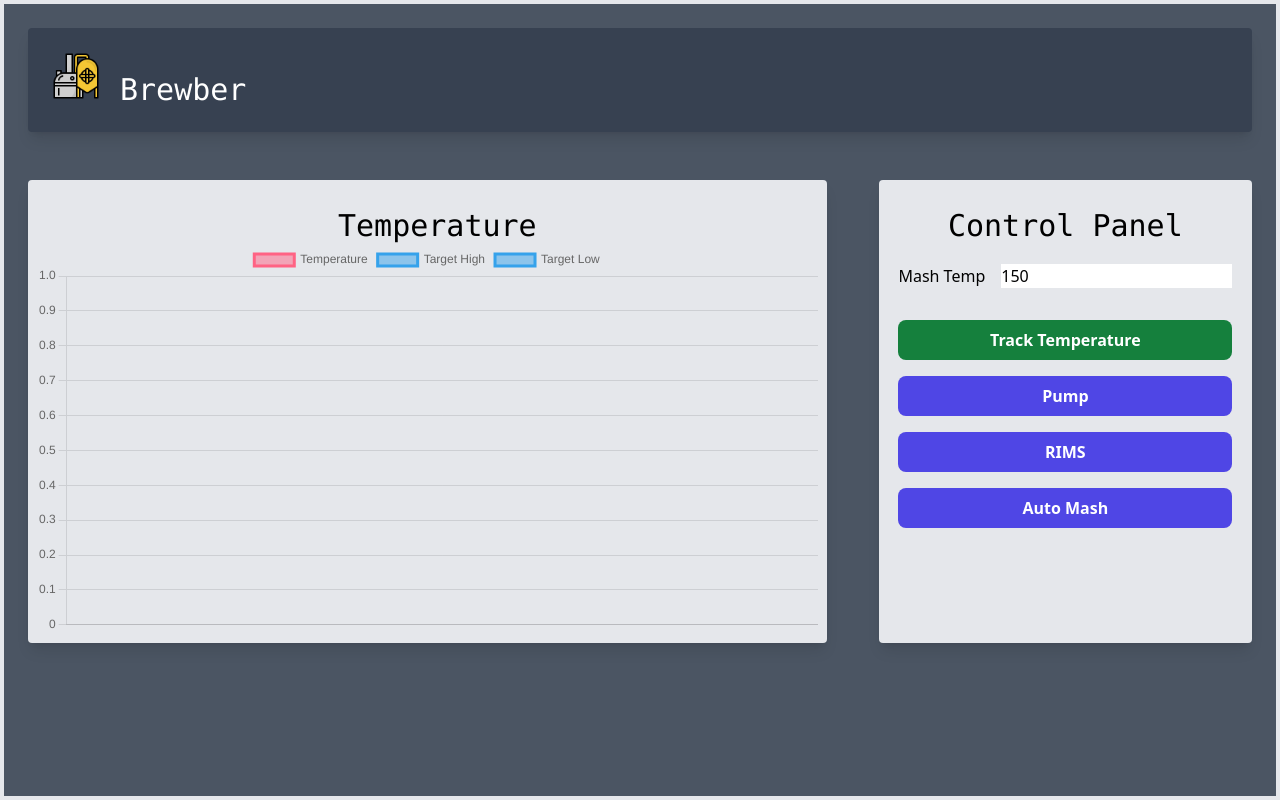
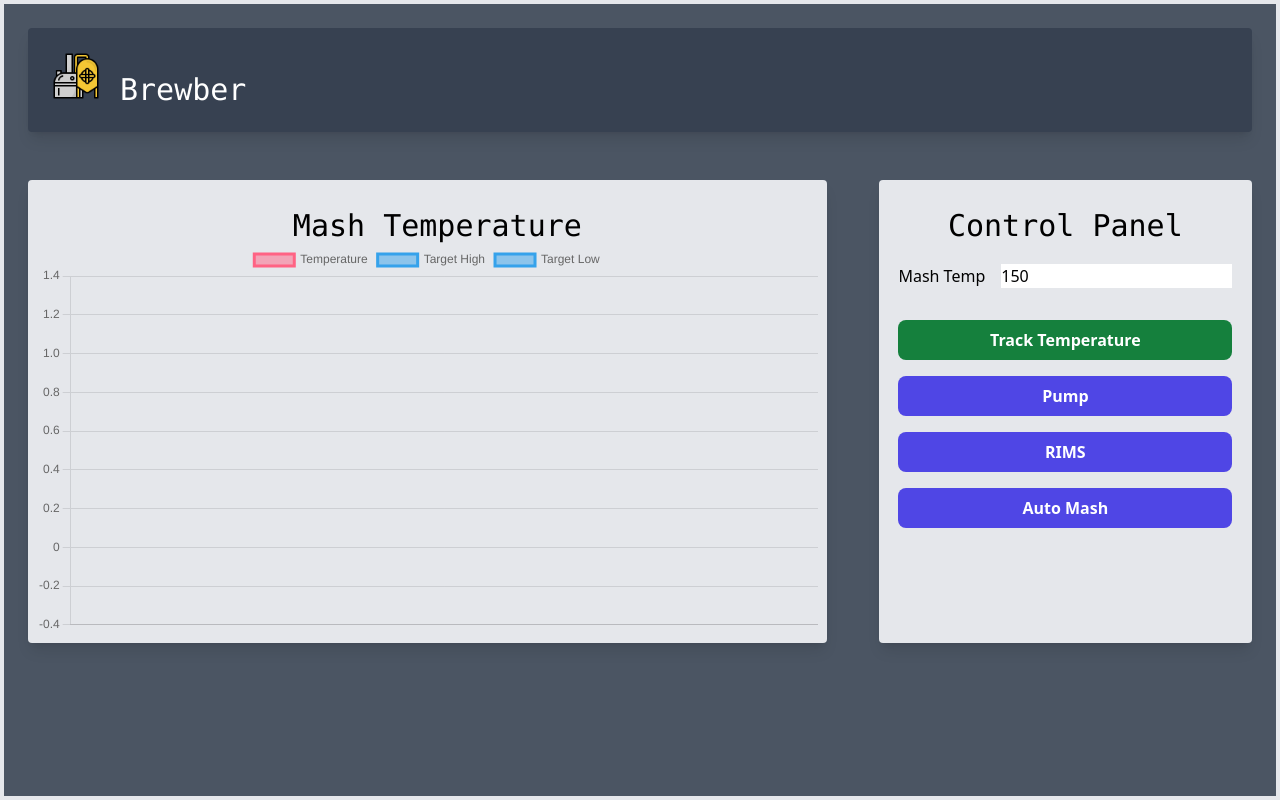
Before and after one commit to chad-helbling/brewber-react, a React (Create React App) app in the folder client/: page / in a window 1280 px wide. Built offline with nearby package versions, Linux system fonts and the light colour scheme; no server answers.

Commit message:
[CHORE] adds grace factor for y axis and some cleanup

```diff
--- a/client/src/components/temperature-graph.tsx
+++ b/client/src/components/temperature-graph.tsx
@@ -7,6 +7,11 @@ ChartJS.register(...registerables);
 
 export const options = {
     responsive: true,
+    scales: {
+        y: {
+            grace: '50%',
+        },
+    },
 };
 
 export const data = {
@@ -88,19 +93,6 @@ export function TemperatureGraph({ targetMashTemp, trackTemperature }: Temperatu
 
     const chartRef = useRef<ChartJS>(null);
 
-    // add line to target mash temp
-    // useEffect(() => {
-    //     const chart = chartRef.current;
-    //     const chartLabels = chart?.data?.labels || [];
-    //     if (!chart) return;
-
-    //     if (targetMashTemp) {
-    //         chart.data.datasets[1].data = chartLabels.map(() => Number(targetMashTemp));
-    //     }
-
-    //     chart.update();
-    // }, [targetMashTemp]);
-
     useEffect(() => {
         if (!trackTemperature) {
             clearInterval(temperatureInterval);
@@ -136,7 +128,7 @@ export function TemperatureGraph({ targetMashTemp, trackTemperature }: Temperatu
 
     return (
         <div className="h-full w-full">
-            <h1 className="text-grey text-3xl ml-5 mt-5 font-mono">Temperature</h1>
+            <h1 className="text-grey text-3xl ml-5 mt-5 font-mono">Mash Temperature</h1>
             <Chart ref={chartRef} type="line" data={data} options={options} />
         </div>
     );
```
